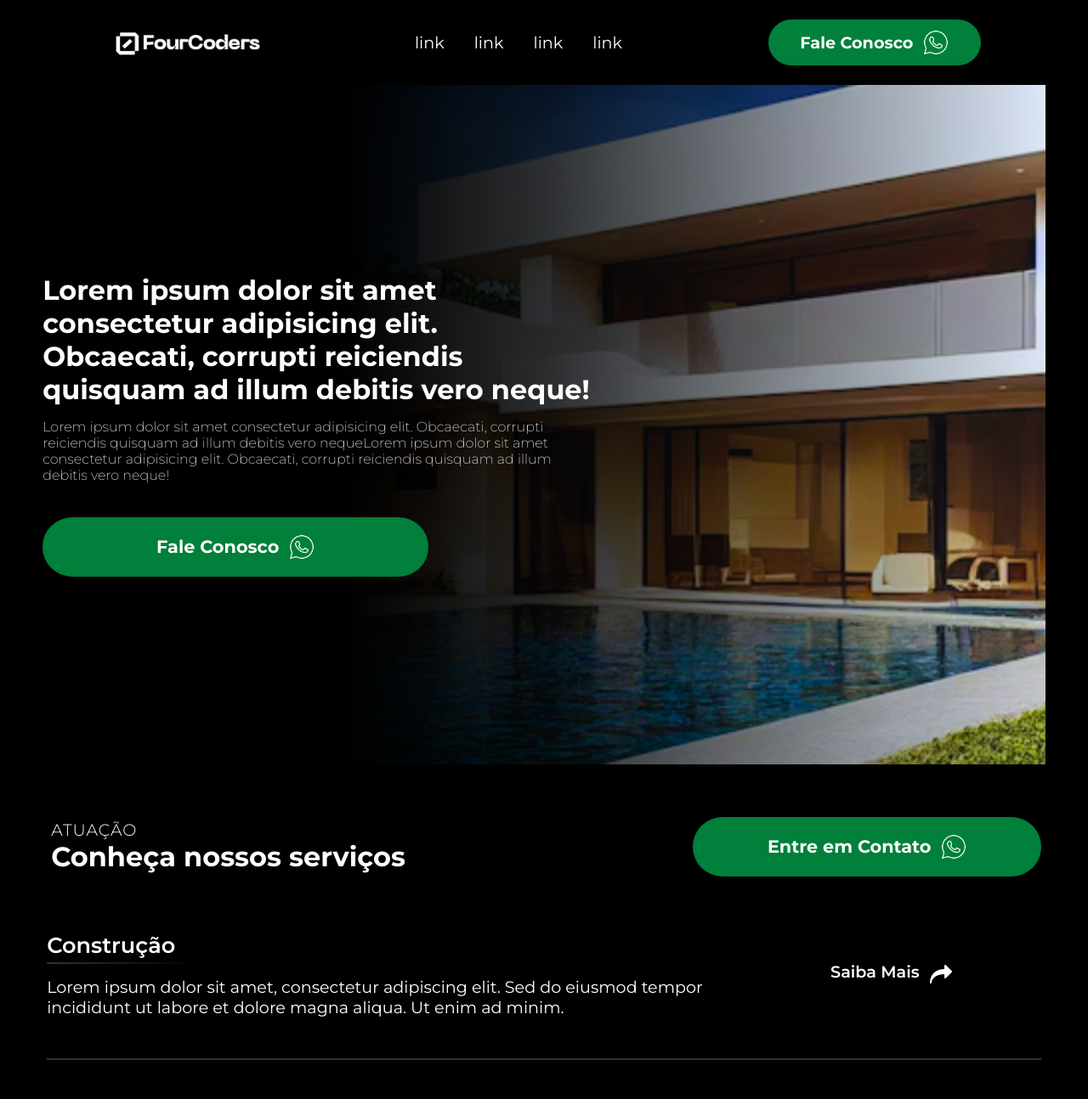
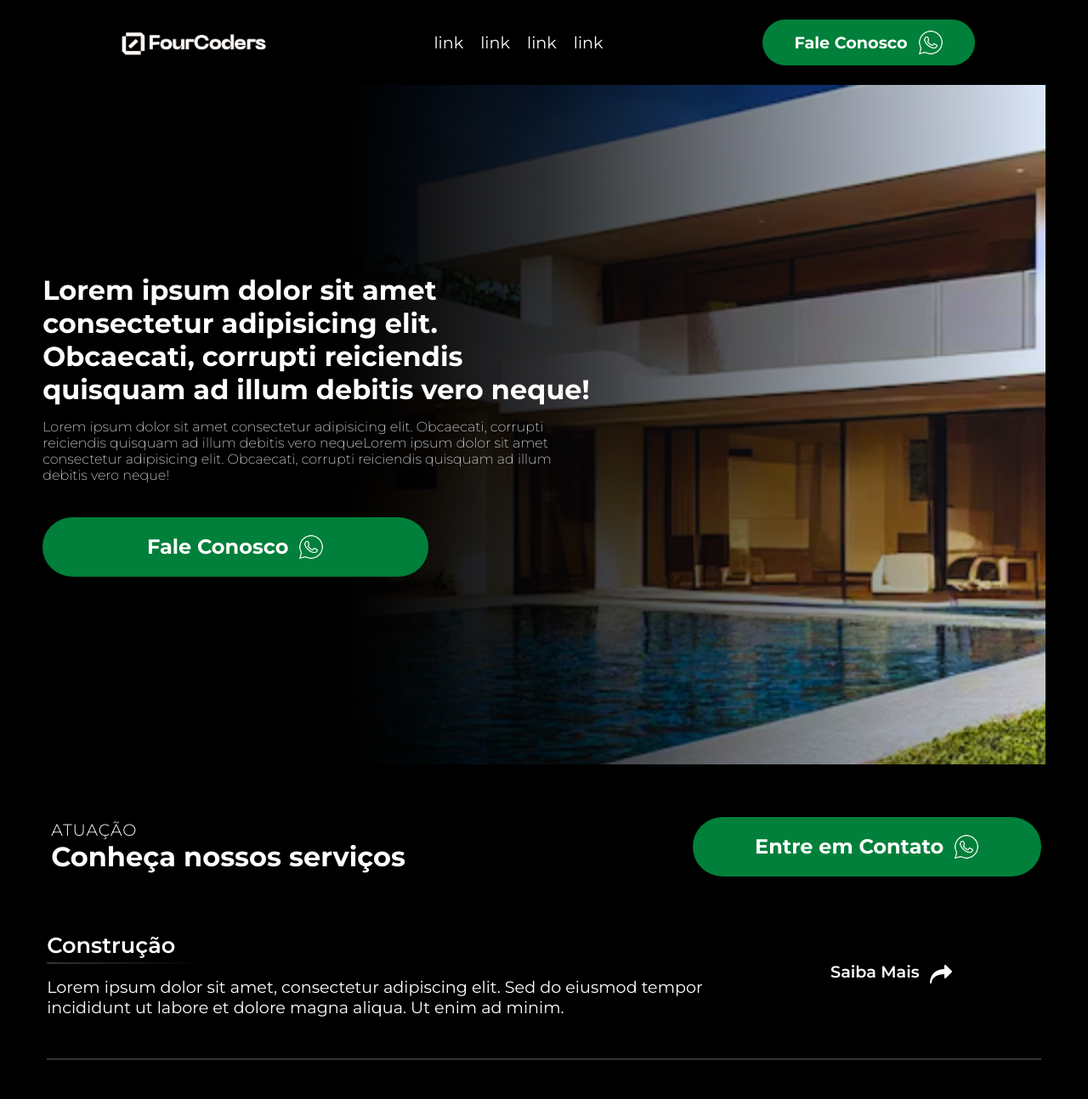
Before and after one commit to PedroSampaio11/SF-Empreendimentos, a plain HTML site: page index.html in a window 1280 px wide. Shown: the top 1294 px of the page at 85% size. Drawn offline with Linux system fonts and the light colour scheme.

Commit message:
"Updated styles for buttons, links, and navigation elements, including font sizes, padding, and hover effects."

```diff
--- a/CSS/styles.css
+++ b/CSS/styles.css
@@ -25,13 +25,21 @@ button{
   justify-content: space-around;
   height: 100px;
 }
-ul, li{
+ul{
   display: flex;
   list-style: none;
   justify-content: space-between;
-  padding: 2px 10px;
+  padding: 22px;
   font-size: 1.2rem;
-  gap: 15px;
+  gap: 20px;
+}
+a{
+  text-decoration: none;
+  transition: all 0.3s ease;
+}
+a:hover {
+  opacity: .8;
+  border-bottom: 2px solid #00803A;
 }
 #nav_btn{
   padding: 12px;
@@ -92,7 +100,7 @@ ul, li{
   color: #fff;
   background-color: #00803A;
   width: 70%;
-  font-size: 1.3rem;
+  font-size: 1.5rem;
   border-radius: 50px;
   margin-top: 15px;
   font-weight: bold;
@@ -137,7 +145,7 @@ ul, li{
   button{ padding: 20px;
     color: #fff;
     background-color: #00803A;
-    font-size: 1.3rem;
+    font-size: 1.5rem;
     border-radius: 50px;
     font-weight: bold;
     width: 70%;
@@ -309,7 +317,7 @@ ul, li{
   padding: 20px;
   color: #fff;
   background-color: #00803A;
-  font-size: 1.3rem;
+  font-size: 1.5rem;
   width: 45%;
   border-radius: 50px;
   margin-top: 35px;
```
